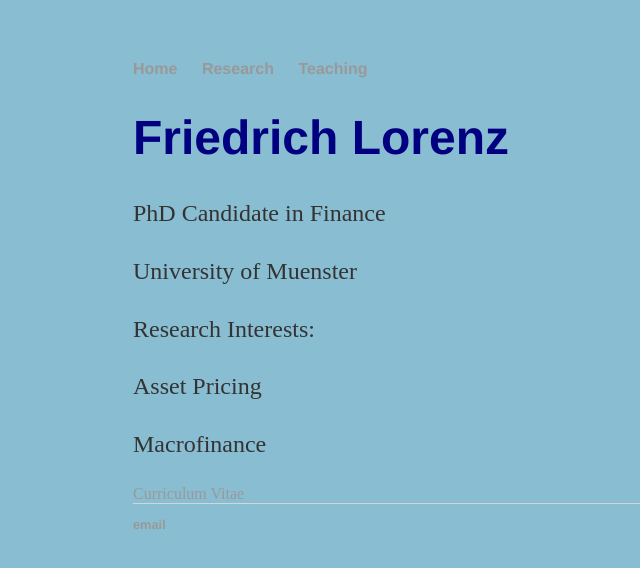
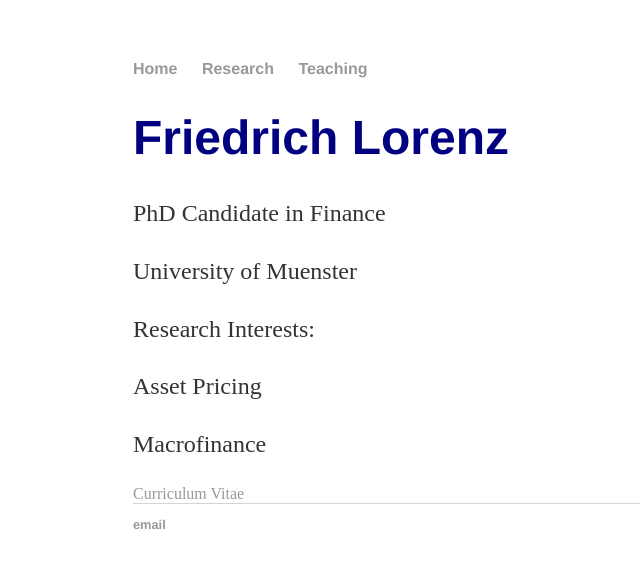
Before and after one commit to frilorde/page, a Jekyll site: the page built from index.html, in a window 1280 px wide. Shown: the top 568 px of the page, without its empty margins (59-699 px from the left). Built offline with Jekyll 4.4.1, drawn with Linux system fonts in a browser that asks for light colours.

Commit message:
Update main.css

```diff
--- a/css/main.css
+++ b/css/main.css
@@ -1,7 +1,6 @@
 body {
     margin: 60px auto;
     width: 70%;
-    background-color: #89BDD1;
 }
 nav ul, footer ul {
     font-family:'Helvetica', 'Arial', 'Sans-Serif';
```
